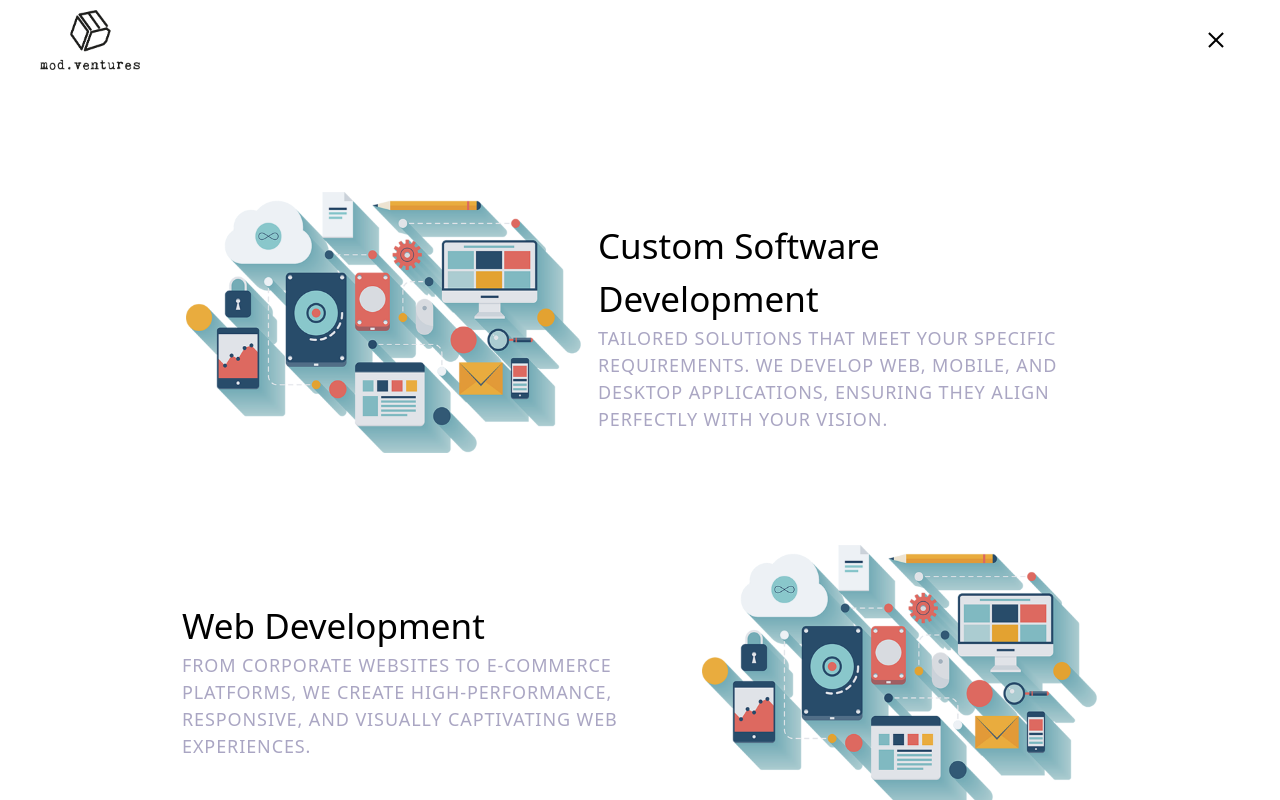
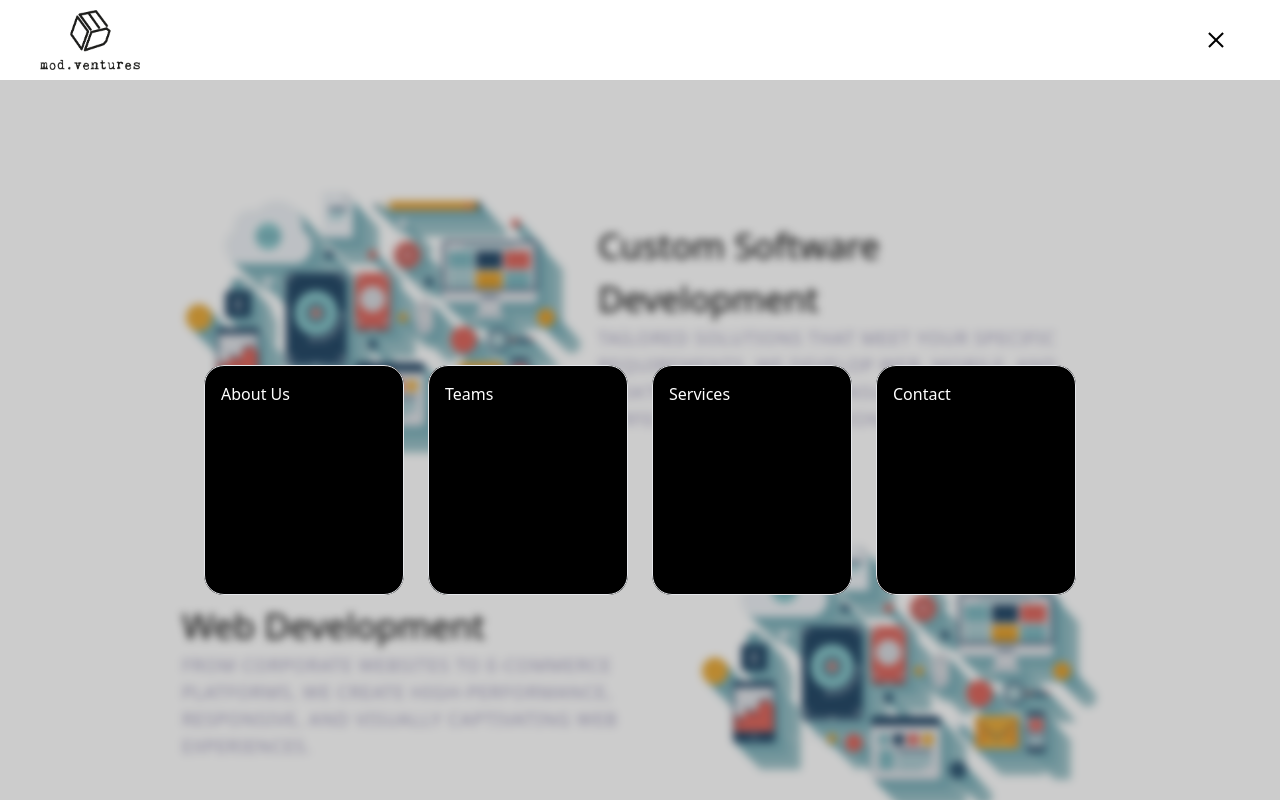
Before and after one commit to SyedMuhammedAbbas/mod-ventures-web, a Next.js app: page /services in a window 1280 px wide. Both pictures are taken after a click on the element 1216 px from the left and 40 px from the top of the page. Shown: the top 800 px of the page. Built offline with nearby package versions, Linux system fonts and the light colour scheme.

Commit message:
page tabs modal created

```diff
--- a/app/globals.css
+++ b/app/globals.css
@@ -220,3 +220,22 @@
   width: 100%;
   position: absolute;
 }
+
+.flip.card {
+  perspective: 1000px;
+}
+
+.flip.card-inner {
+  transition: transform 0.6s;
+  transform-style: preserve-3d;
+}
+
+.flip.card-front,
+.flip.card-back {
+  position: absolute;
+  backface-visibility: hidden;
+}
+
+.flip.card-back {
+  transform: rotateY(180deg);
+}
--- a/app/layout.tsx
+++ b/app/layout.tsx
@@ -1,29 +1,29 @@
-"use client";
+// "use client";
 
 import { Navbar } from "@/components/Navbar";
 import "./globals.css";
-// import type { Metadata } from "next";
+import type { Metadata } from "next";
 // import { Inter } from "next/font/google";
 
 // const inter = Inter({ subsets: ["latin"] });
-import { usePathname } from "next/navigation";
+// import { usePathname } from "next/navigation";
 
-// export const metadata: Metadata = {
-//   title: "MOD Ventures",
-//   description: "",
-// };
+export const metadata: Metadata = {
+  title: "MOD Ventures",
+  description: "",
+};
 
 export default function RootLayout({
   children,
 }: {
   children: React.ReactNode;
 }) {
-  const pathname = usePathname();
+  // const pathname = usePathname();
   return (
     <html lang="en">
       <body>
-        {pathname !== "/" && <Navbar />}
-        {/* <Navbar /> */}
+        {/* {pathname !== "/" && <Navbar />} */}
+        <Navbar />
         {children}
       </body>
     </html>
--- a/components/Cards/PagesCard.tsx
+++ b/components/Cards/PagesCard.tsx
@@ -1,3 +1,30 @@
-export const PagesCard = () => {
-  return <></>;
+"use client";
+import { useState } from "react";
+import { motion } from "framer-motion";
+
+export const PagesCard = ({ text }: { text: string }) => {
+  const [isFlipped, setIsFlipped] = useState(false);
+  const [isAnimating, setIsAnimating] = useState(false);
+
+  const handleFlip = () => {
+    if (!isAnimating) {
+      setIsFlipped(!isFlipped);
+      setIsAnimating(true);
+    }
+  };
+
+  return (
+    <motion.div
+      className="flip-card w-[200px] h-[230px] flex justify-center items-center bg-black rounded-[20px]"
+      initial={false}
+      animate={{ rotateY: isFlipped ? 180 : 360 }}
+      transition={{ duration: 0.6, animationDirection: "normal" }}
+      onAnimationComplete={() => setIsAnimating(false)}
+      onClick={handleFlip}
+    >
+      <div className="flip-card-front w-[100%] h-[100%] bg-cover border text-white rounded-[20px] p-4">
+        {text}
+      </div>
+    </motion.div>
+  );
 };
--- a/components/Cards/index.tsx
+++ b/components/Cards/index.tsx
@@ -1,3 +1,4 @@
 import { ServiceCard } from "./ServiceCard";
+import { PagesCard } from "./PagesCard";
 
-export { ServiceCard };
+export { ServiceCard, PagesCard };
--- a/components/Navbar.tsx
+++ b/components/Navbar.tsx
@@ -8,18 +8,10 @@ import { motion } from "framer-motion";
 
 import { useScrollAnimation } from "@/hooks";
 import Link from "next/link";
+import { Modal } from "./modal";
 
 export const Navbar = () => {
   const [isOpen, setOpen] = useState(false);
-
-  const routes = [
-    { heading: "Home", route: "" },
-    { heading: "About us", route: "" },
-    { heading: "Services", route: "" },
-    { heading: "Projects", route: "" },
-    { heading: "Teams", route: "" },
-    { heading: "Contact", route: "" },
-  ];
 
   const { controls, onTop } = useScrollAnimation();
 
@@ -31,12 +23,13 @@ export const Navbar = () => {
   };
 
   return (
+    <>
       <motion.nav
         variants={variants}
         animate={controls}
         /** I'm also going to add a custom easing curve and duration for the animation **/
         transition={{ ease: [0.1, 0.25, 0.3, 1], duration: 0.6 }}
-      className={`sticky top-0 z-[99999] h-[60px] sm:h-[70px] md:h-[80px] flex items-center ${
+        className={`sticky top-0 z-[60] h-[60px] sm:h-[70px] md:h-[80px] flex items-center ${
           onTop
             ? "bg-transparent bg-opacity-0 backdrop-blur-0 shadow-none"
             : "bg-black bg-opacity-5 backdrop-blur-xl shadow-md" // Apply background color when not at the top
@@ -50,10 +43,15 @@ export const Navbar = () => {
               className="w-[60px] aspect-auto md:w-[100px]"
             />
           </Link>
-        <div className="cursor-pointer relative">
+          <div
+            className="cursor-pointer relative z-[9999]"
+            style={{ zIndex: 71 }}
+          >
             <Hamburger size={20} toggled={isOpen} toggle={setOpen} />
           </div>
         </div>
       </motion.nav>
+      {isOpen && <Modal isOpen={isOpen} />}
+    </>
   );
 };
--- /dev/null
+++ b/components/modal/Modal.tsx
@@ -0,0 +1,36 @@
+"use client";
+
+import { PagesCard } from "../Cards";
+import { useEffect } from "react";
+
+export const Modal = ({ isOpen }: { isOpen: boolean }) => {
+  useEffect(() => {
+    if (isOpen) {
+      document.body.style.overflow = "hidden";
+    } else {
+      document.body.style.overflow = "unset";
+    }
+
+    // Cleanup function: Reset overflow to 'unset' when the component unmounts
+    return () => {
+      document.body.style.overflow = "unset";
+    };
+  }, [isOpen]);
+
+  const routes = [
+    { title: "About Us", url: "/about" },
+    { title: "Teams", url: "/teams" },
+    { title: "Services", url: "/services" },
+    { title: "Contact", url: "/contact" },
+  ];
+
+  return (
+    <div className="fixed flex justify-center items-center gap-6 flex-wrap bg-black bg-opacity-20 backdrop-blur-sm w-full h-full z-[70]">
+      {routes.map((route, index) => (
+        <div key={index}>
+          <PagesCard text={route.title} />
+        </div>
+      ))}
+    </div>
+  );
+};
--- /dev/null
+++ b/components/modal/index.tsx
@@ -0,0 +1,3 @@
+import { Modal } from "./Modal";
+
+export { Modal };
--- a/hooks/useScrollAnimation.tsx
+++ b/hooks/useScrollAnimation.tsx
@@ -5,7 +5,7 @@ import { useAnimation } from "framer-motion";
 
 export const useScrollAnimation = (scrollThreshold = 50) => {
   const [hidden, setHidden] = useState(false);
-  const [onTop, setOnTop] = useState(false);
+  const [onTop, setOnTop] = useState(true);
   const controls = useAnimation();
 
   useEffect(() => {
@@ -14,14 +14,14 @@ export const useScrollAnimation = (scrollThreshold = 50) => {
     const handleScroll = () => {
       const scrollY = window.scrollY;
 
-      if (scrollY > prevScrollY + scrollThreshold && !hidden) {
+      if (scrollY > prevScrollY && !hidden) {
         controls.start("hidden");
         setHidden(true);
-      } else if (scrollY <= prevScrollY - scrollThreshold && hidden) {
+      } else if (scrollY <= prevScrollY && hidden) {
         controls.start("visible");
         setHidden(false);
       }
-      if (scrollY < 10) {
+      if (scrollY < 2) {
         setOnTop(true);
       } else {
         setOnTop(false);
```
Lines whose indentation alone changed are shown as unchanged.
